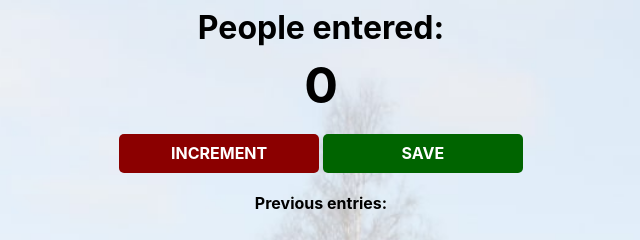
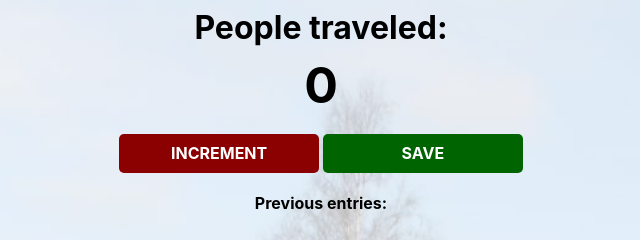
Before and after one commit to ThestralWarrior/BasicsOfGithub, a plain HTML site: page index.html in a window 1280 px wide. Shown: the top 240 px of the page, 319-959 px from the left. Drawn offline with nearby package versions, Linux system fonts and the light colour scheme.

Commit message:
Third Github Use
Made a change in index.html and now updating it!

```diff
--- a/index.html
+++ b/index.html
@@ -3,7 +3,7 @@
         <link rel="stylesheet" href="index.css">
     </head>
     <body>
-        <h1>People entered:</h1>
+        <h1>People traveled:</h1>
         <h2 id="count-el">0</h2>
         <button id="increment-btn" onclick="increment()">INCREMENT</button>
         <button id="save-btn" onclick="save()">SAVE</button>
```
